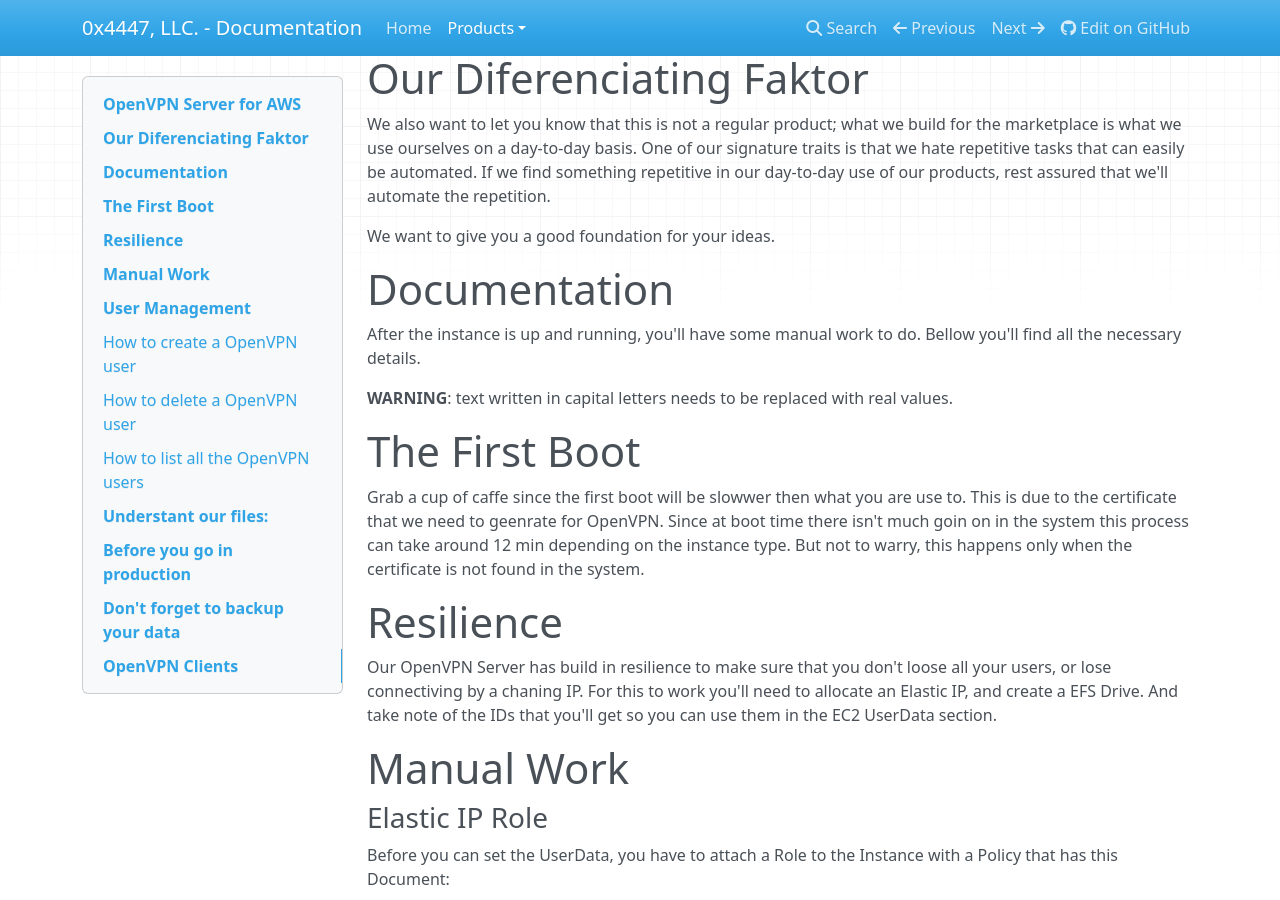
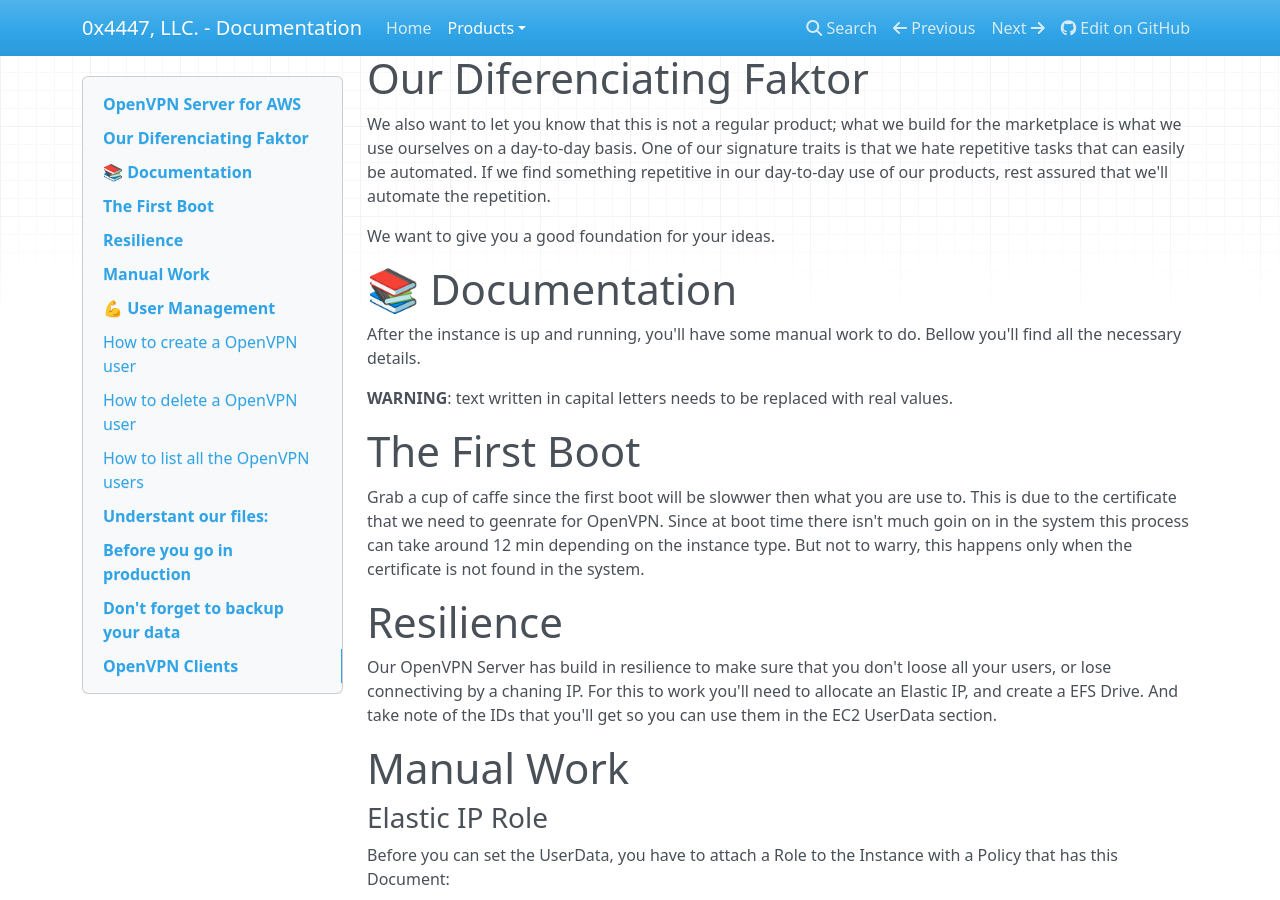
Before and after one commit to 0x4447-office/0x4447_webpage_documentation, an MkDocs documentation site: the page built from docs/products/cloud/aws-marketplace/openvpn-server.md, in a window 1280 px wide and 900 px high, scrolled down 489 px. Built offline with MkDocs 1.6.1, drawn with Linux system fonts in a browser that asks for light colours; nearby versions of some CDN libraries; some of the changed text lies outside the part shown.

```diff
--- a/docs/products/cloud/aws-marketplace/openvpn-server.md
+++ b/docs/products/cloud/aws-marketplace/openvpn-server.md
@@ -21,7 +21,7 @@ We also want to let you know that this is not a regular product; what we build f
 
 We want to give you a good foundation for your ideas.
 
-# Documentation
+# 📚 Documentation
 
 After the instance is up and running, you'll have some manual work to do. Bellow you'll find all the necessary details.
 
@@ -87,7 +87,7 @@ It is important to note that the content of the UserData field will be only exec
 - Either you follow [this link](https://aws.amazon.com/premiumsupport/knowledge-center/execute-user-data-ec2/) for a work around
 - Or your start a new Instacne, this time with the right UserData, and then copy over from the old isntance to the new one all the configuration files.
 
-# User Management
+# 💪 User Management
 
 ## How to create a OpenVPN user
 
```
